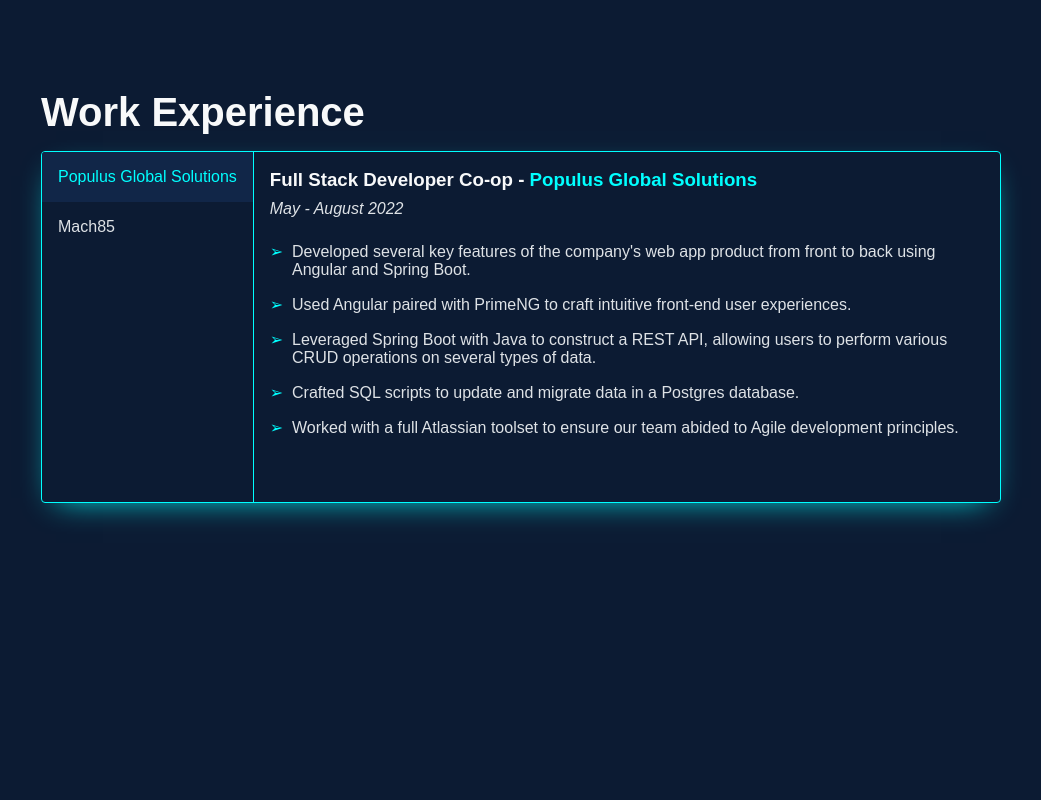
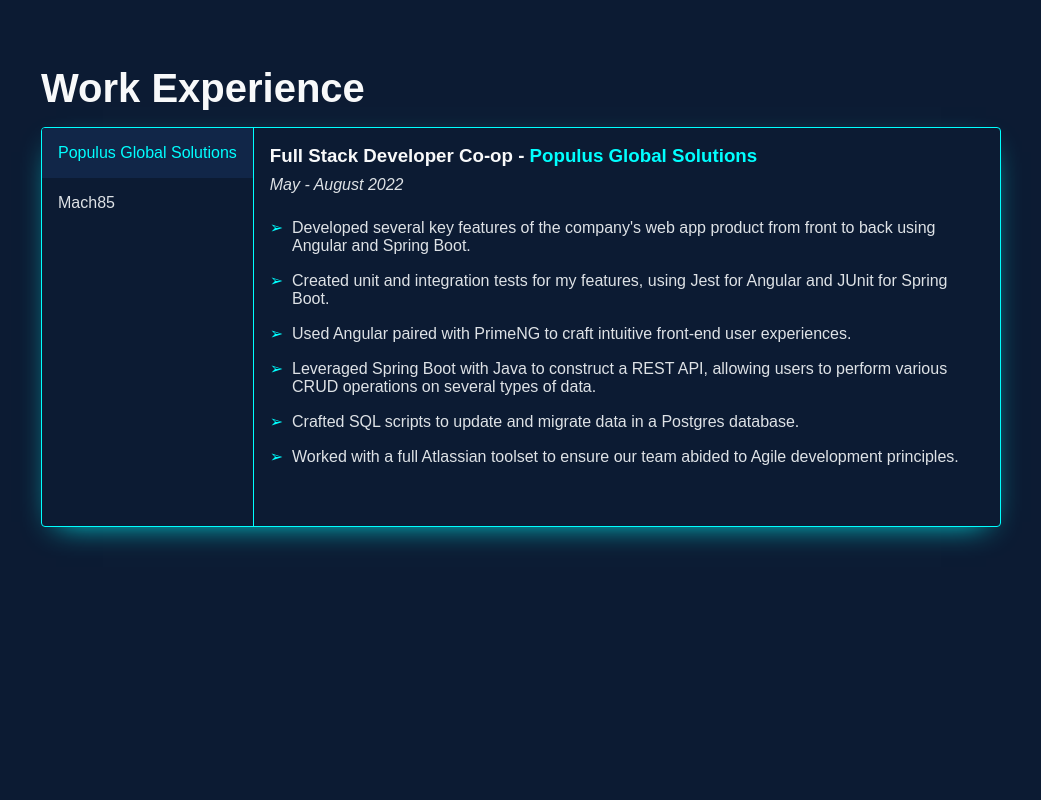
Before and after one commit to carterjmoore/personal-website, a Next.js app: page / in a window 1280 px wide. Shown: the part 1800-2600 px from the top of the page, without its empty margins (119-1160 px from the left). Built offline with nearby package versions, Linux system fonts and the light colour scheme; a web font is replaced by a local one.

Commit message:
Add new bullet to Populus

```diff
--- a/components/work/Work.jsx
+++ b/components/work/Work.jsx
@@ -21,6 +21,7 @@ const works = [
     date: 'May - August 2022',
     bullets: [
       "Developed several key features of the company's web app product from front to back using Angular and Spring Boot.",
+      'Created unit and integration tests for my features, using Jest for Angular and JUnit for Spring Boot.',
       'Used Angular paired with PrimeNG to craft intuitive front-end user experiences.',
       'Leveraged Spring Boot with Java to construct a REST API, allowing users to perform various CRUD operations on several types of data.',
       'Crafted SQL scripts to update and migrate data in a Postgres database.',
--- a/components/work/Work.module.scss
+++ b/components/work/Work.module.scss
@@ -11,7 +11,7 @@
 
     .container {
       display: flex;
-      min-height: 22rem;
+      min-height: 25rem;
       color: $shade300;
 
       .select {
```
